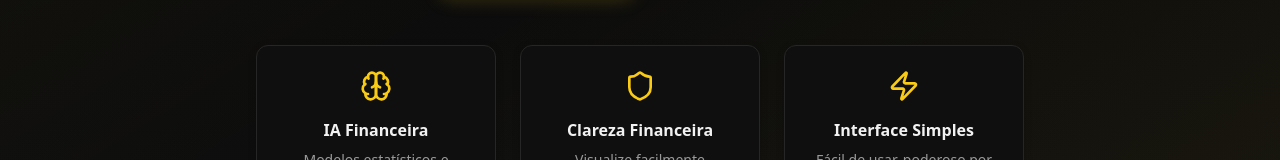
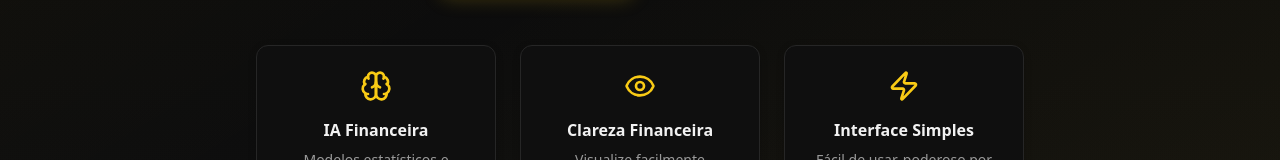
Before and after one commit to 2off2/simple-tech, a React (Vite) app: page / in a window 1280 px wide. Shown: the part 551-711 px from the top of the page. Built offline with nearby package versions, Linux system fonts and the light colour scheme; no server answers.

Commit message:
Change hero icon

```diff
--- a/src/components/Hero.tsx
+++ b/src/components/Hero.tsx
@@ -1,5 +1,5 @@
 import { Button } from "@/components/ui/button";
-import { ArrowRight, Brain, Shield, Zap } from "lucide-react";
+import { ArrowRight, Brain, Eye, Zap } from "lucide-react";
 
 const Hero = () => {
   return (
@@ -60,7 +60,7 @@ const Hero = () => {
             </div>
 
             <div className="bg-card rounded-xl p-6 shadow-card border border-border hover:shadow-simple transition-all duration-300 hover:-translate-y-1">
-              <Shield className="h-8 w-8 text-primary mb-4 mx-auto" />
+              <Eye className="h-8 w-8 text-primary mb-4 mx-auto" />
               <h3 className="font-semibold text-foreground mb-2">Clareza Financeira </h3>
               <p className="text-sm text-muted-foreground">Visualize facilmente entradas, saídas e riscos.  </p>
             </div>
```
